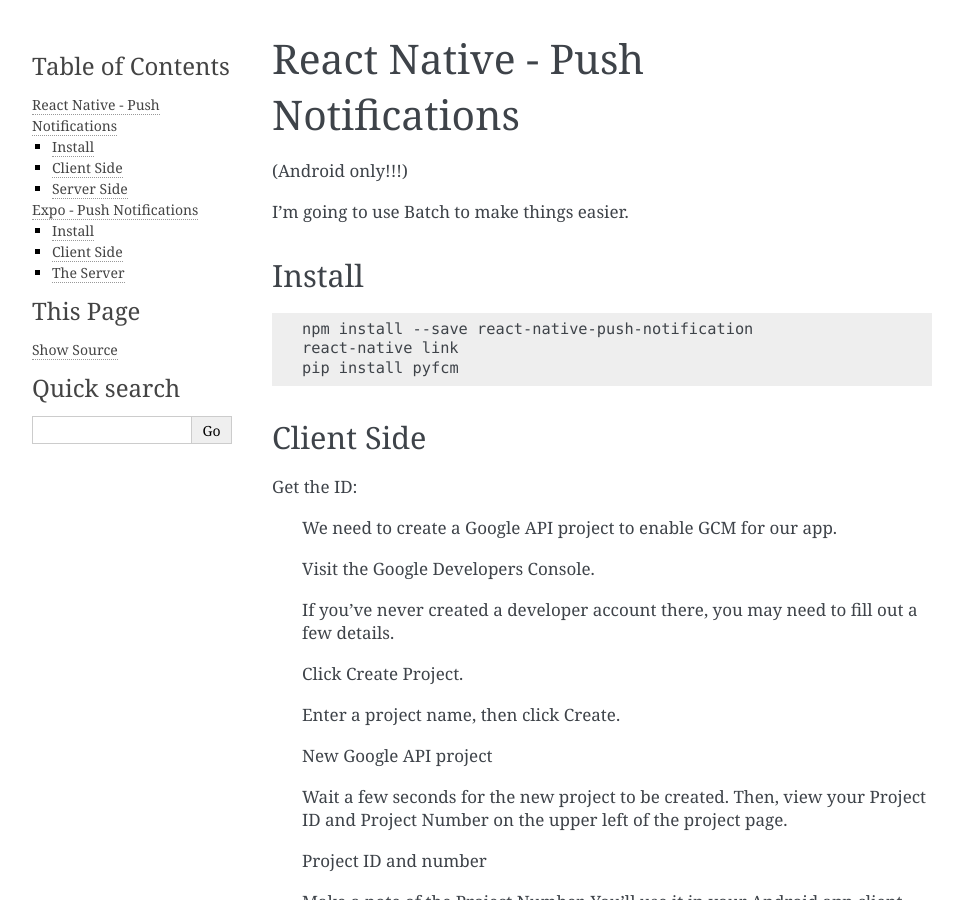
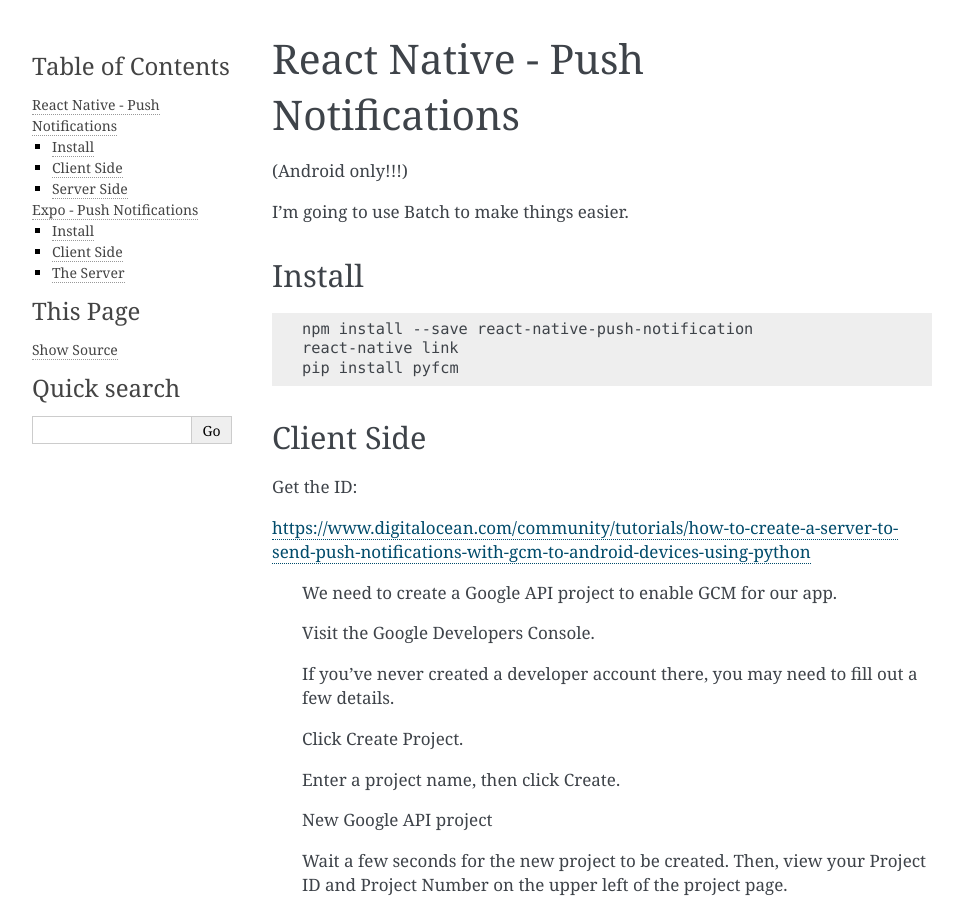
Before and after one commit to kusti8/notes, a Sphinx documentation site: the page built from docs/react-push.rst, in a window 1280 px wide and 900 px high. Shown: the whole window, without its empty margins (148-1111 px from the left). Built offline with Sphinx 7.4.7, drawn with Linux system fonts in a browser that asks for light colours; some of the changed lines change nothing that is shown.

Commit message:
Add link

```diff
--- a/docs/react-push.rst
+++ b/docs/react-push.rst
@@ -19,6 +19,8 @@
 -----------------
 
 Get the ID:
+
+https://www.digitalocean.com/community/tutorials/how-to-create-a-server-to-send-push-notifications-with-gcm-to-android-devices-using-python
 
 
     We need to create a Google API project to enable GCM for our app.
```
Also changed, not shown: 5 other files.
